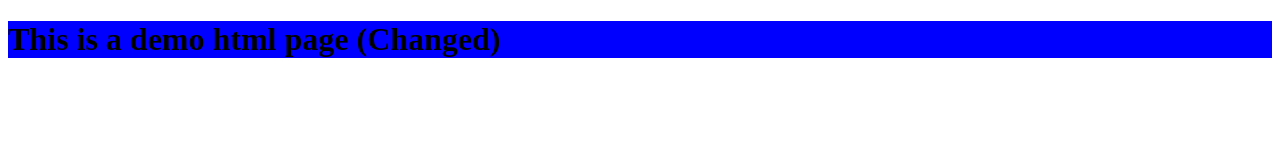
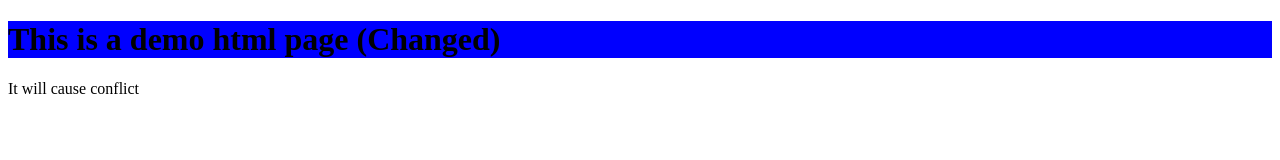
Before and after one commit to USMAN-FAIZYAB-KHAN/Practice, a plain HTML site: page index.html in a window 1280 px wide. Drawn offline with Linux system fonts and the light colour scheme.

Commit message:
Completed the new design update

```diff
--- a/index.html
+++ b/index.html
@@ -7,5 +7,6 @@
 </head>
 <body>
     <h1 style="background-color: blue;">This is a demo html page (Changed)</h1>
+    <p>It will cause conflict</p>
 </body>
 </html>
```
